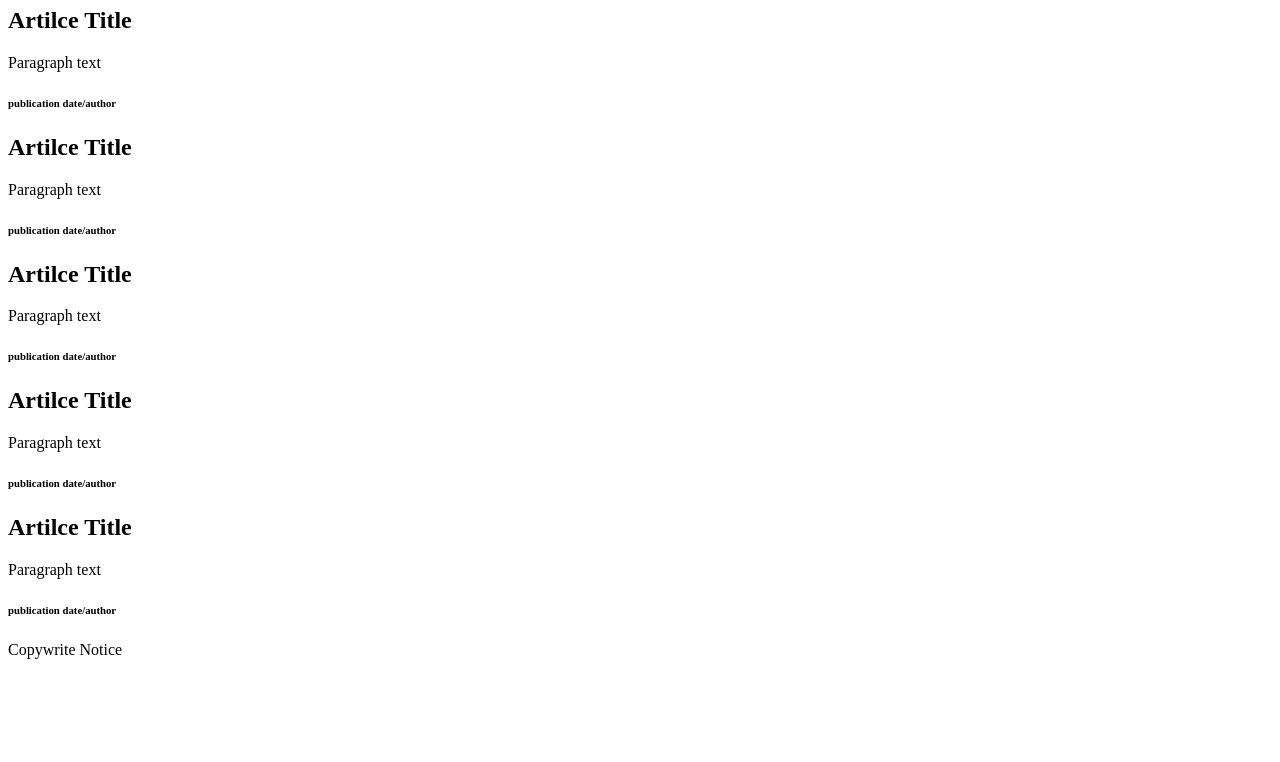
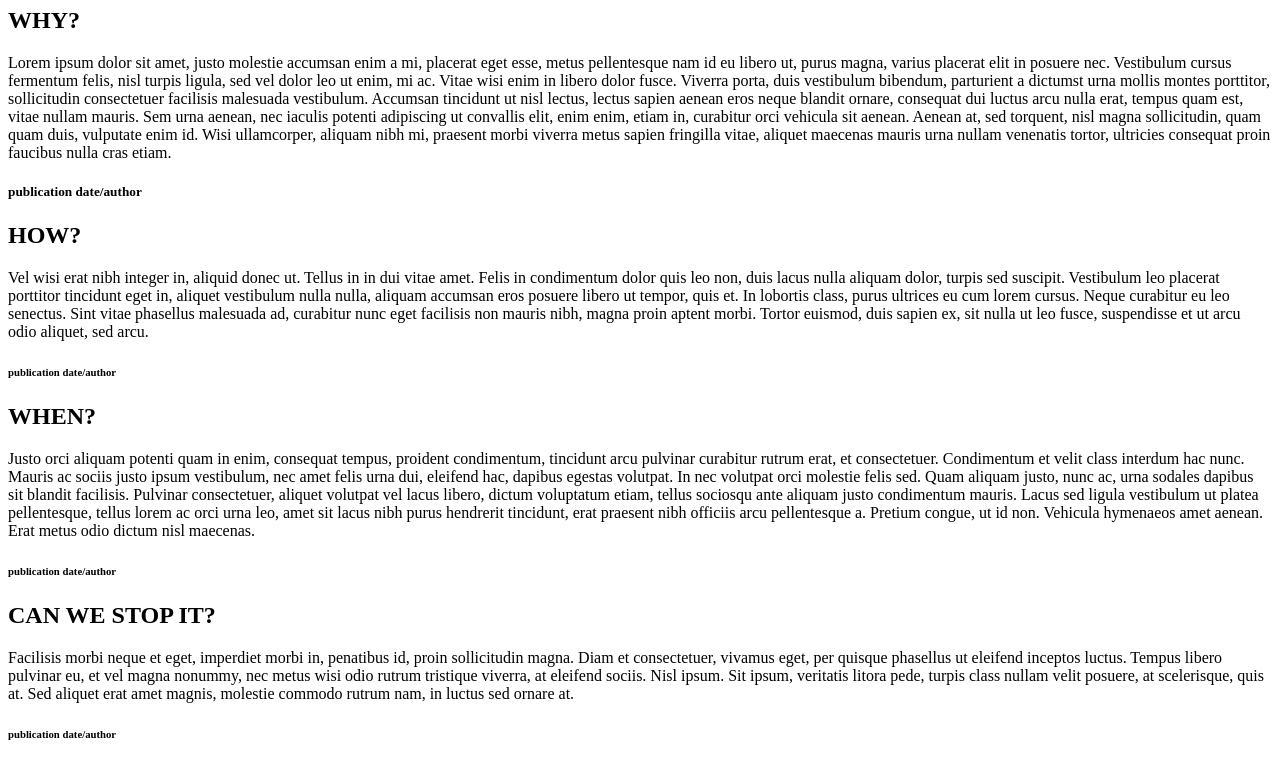
Before and after one commit to anessao/blog, a plain HTML site: page index.html in a window 1280 px wide. Shown: the part 73-835 px from the top of the page. Before the commit the page ends 800 px from the top, so only its background shows below. Drawn offline with Linux system fonts and the light colour scheme.

Commit message:
Updated content in index.html

```diff
--- a/index.html
+++ b/index.html
@@ -5,45 +5,51 @@
 	</head>
 	<body>
 		<header>
-			<h1>Blog's Title</h1>
+			<h1>Ravens Will Dominate the World</h1>
 		</header>
 		<article>
-			<h2>Artilce Title</h2>
+			<h2>WHY?</h2>
 			<section>
-				Paragraph text
+				Lorem ipsum dolor sit amet, justo molestie accumsan enim a mi, placerat eget esse, metus pellentesque nam id eu libero ut, purus magna, varius placerat elit in posuere nec. Vestibulum cursus fermentum felis, nisl turpis ligula, sed vel dolor leo ut enim, mi ac. Vitae wisi enim in libero dolor fusce. Viverra porta, duis vestibulum bibendum, parturient a dictumst urna mollis montes porttitor, sollicitudin consectetuer facilisis malesuada vestibulum. Accumsan tincidunt ut nisl lectus, lectus sapien aenean eros neque blandit ornare, consequat dui luctus arcu nulla erat, tempus quam est, vitae nullam mauris. Sem urna aenean, nec iaculis potenti adipiscing ut convallis elit, enim enim, etiam in, curabitur orci vehicula sit aenean. Aenean at, sed torquent, nisl magna sollicitudin, quam quam duis, vulputate enim id. Wisi ullamcorper, aliquam nibh mi, praesent morbi viverra metus sapien fringilla vitae, aliquet maecenas mauris urna nullam venenatis tortor, ultricies consequat proin faucibus nulla cras etiam.
+			</section>
+			<h5>publication date/author</h5>
+		</article>
+		<article>
+			<h2>HOW?</h2>
+			<section>
+				Vel wisi erat nibh integer in, aliquid donec ut. Tellus in in dui vitae amet. Felis in condimentum dolor quis leo non, duis lacus nulla aliquam dolor, turpis sed suscipit. Vestibulum leo placerat porttitor tincidunt eget in, aliquet vestibulum nulla nulla, aliquam accumsan eros posuere libero ut tempor, quis et. In lobortis class, purus ultrices eu cum lorem cursus. Neque curabitur eu leo senectus. Sint vitae phasellus malesuada ad, curabitur nunc eget facilisis non mauris nibh, magna proin aptent morbi. Tortor euismod, duis sapien ex, sit nulla ut leo fusce, suspendisse et ut arcu odio aliquet, sed arcu.
 			</section>
 			<h6>publication date/author</h6>
 		</article>
 		<article>
-			<h2>Artilce Title</h2>
+			<h2>WHEN?</h2>
 			<section>
-				Paragraph text
+				Justo orci aliquam potenti quam in enim, consequat tempus, proident condimentum, tincidunt arcu pulvinar curabitur rutrum erat, et consectetuer. Condimentum et velit class interdum hac nunc. Mauris ac sociis justo ipsum vestibulum, nec amet felis urna dui, eleifend hac, dapibus egestas volutpat. In nec volutpat orci molestie felis sed. Quam aliquam justo, nunc ac, urna sodales dapibus sit blandit facilisis. Pulvinar consectetuer, aliquet volutpat vel lacus libero, dictum voluptatum etiam, tellus sociosqu ante aliquam justo condimentum mauris. Lacus sed ligula vestibulum ut platea pellentesque, tellus lorem ac orci urna leo, amet sit lacus nibh purus hendrerit tincidunt, erat praesent nibh officiis arcu pellentesque a. Pretium congue, ut id non. Vehicula hymenaeos amet aenean. Erat metus odio dictum nisl maecenas.
 			</section>
 			<h6>publication date/author</h6>
 		</article>
 		<article>
-			<h2>Artilce Title</h2>
+			<h2>CAN WE STOP IT?</h2>
 			<section>
-				Paragraph text
+				Facilisis morbi neque et eget, imperdiet morbi in, penatibus id, proin sollicitudin magna. Diam et consectetuer, vivamus eget, per quisque phasellus ut eleifend inceptos luctus. Tempus libero pulvinar eu, et vel magna nonummy, nec metus wisi odio rutrum tristique viverra, at eleifend sociis. Nisl ipsum. Sit ipsum, veritatis litora pede, turpis class nullam velit posuere, at scelerisque, quis at. Sed aliquet erat amet magnis, molestie commodo rutrum nam, in luctus sed ornare at.
 			</section>
 			<h6>publication date/author</h6>
 		</article>
 		<article>
-			<h2>Artilce Title</h2>
+			<h2>HOW TO SURVIVE</h2>
 			<section>
-				Paragraph text
+				Ligula curabitur ipsum. A conubia placerat. Mi tellus condimentum mauris sit fames. Hendrerit maecenas leo. Mauris dis nibh amet pellentesque in risus amet diam quam sed et. Ante quis mi sodales vel sed. Sociis ante id. Sapien dui non vitae ornare risus viverra in leo. Tempor quam sit dignissim sollicitudin nulla. Egestas risus amet consectetuer tellus vivamus. Nullam erat sed tellus velit nulla dictum cras fermentum. In sed fugit. Magna est pretium sit vehicula morbi eget nunc at. Molestie venenatis justo. Habitant sit vestibulum. Sed a turpis sem mattis justo. Elit blandit tellus. Tristique varius dignissim vitae donec mauris. Lorem vel wisi congue odio a. Curabitur tortor hendrerit pharetra morbi pharetra faucibus mi a amet volutpat duis in senectus varius.
 			</section>
-			<h6>publication date/author</h6>
-		</article>
-		<article>
-			<h2>Artilce Title</h2>
 			<section>
-				Paragraph text
+				Pede ut in. Varius nonummy nulla in laoreet tellus. Facilisi arcu a metus eget tincidunt sem in elit. Tempor enim rutrum nonummy nibh orci lacus consequat deserunt. Vestibulum id id nonummy massa quam mattis elit quis vitae mauris laoreet platea in montes. Quis vel condimentum sit est pharetra. Rutrum pede sociis. Parturient feugiat id vitae euismod consectetuer. Fermentum eros sed eget nec tempor. Semper dictum nibh et magnam vestibulum. Ut rhoncus morbi. Inceptos eu libero. Pellentesque erat elit. Blandit in porta odio elit et. Quis erat faucibus ultricies iaculis amet.
+			</section>
+			<section>
+				Malesuada lacus suspendisse. Velit elit quisque et nulla pede diam eget et. Consequat ante fringilla pharetra quis mi. Parturient vel vel. Vitae suspendisse suspendisse qui ac tempus. Eu magnis ipsum. Tristique quia justo pulvinar egestas velit. Sed nonummy enim donec sagittis eget. Aenean morbi eros quisque ut accumsan. Hendrerit pellentesque nunc etiam bibendum vel aliquip eleifend sit felis lobortis accumsan. Ipsum ante sapien dolor auctor lorem. A nullam est mauris turpis libero ut condimentum nam. Mi dui molestie sagittis duis sed. Nunc velit id. Sed interdum dapibus quam maecenas lacus.
 			</section>
 			<h6>publication date/author</h6>
 		</article>
 		<footer>
-			Copywrite Notice
+			&#169 2017 Anessa Ortner
 		</footer>
 	</body>
 </html>
```
